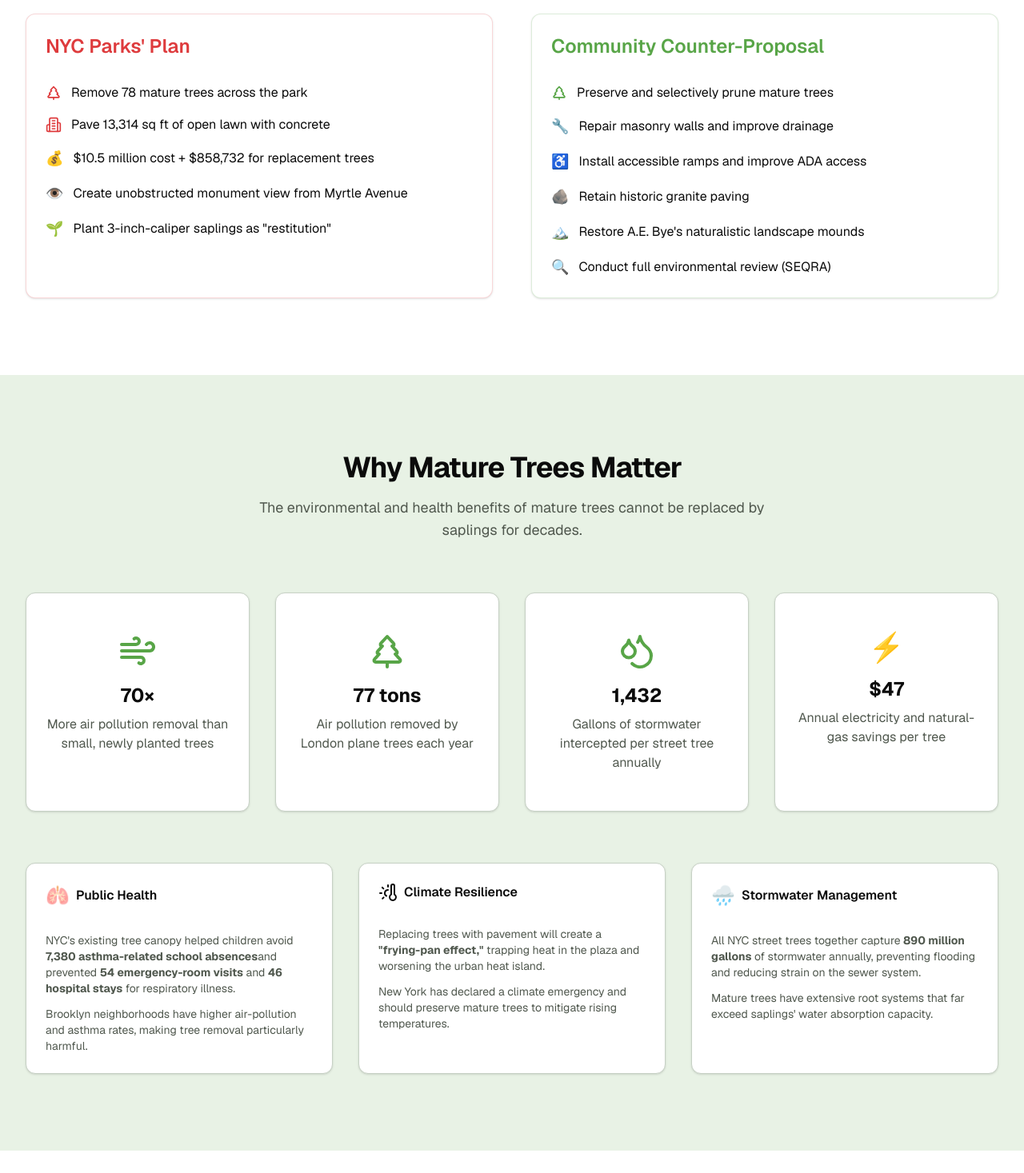
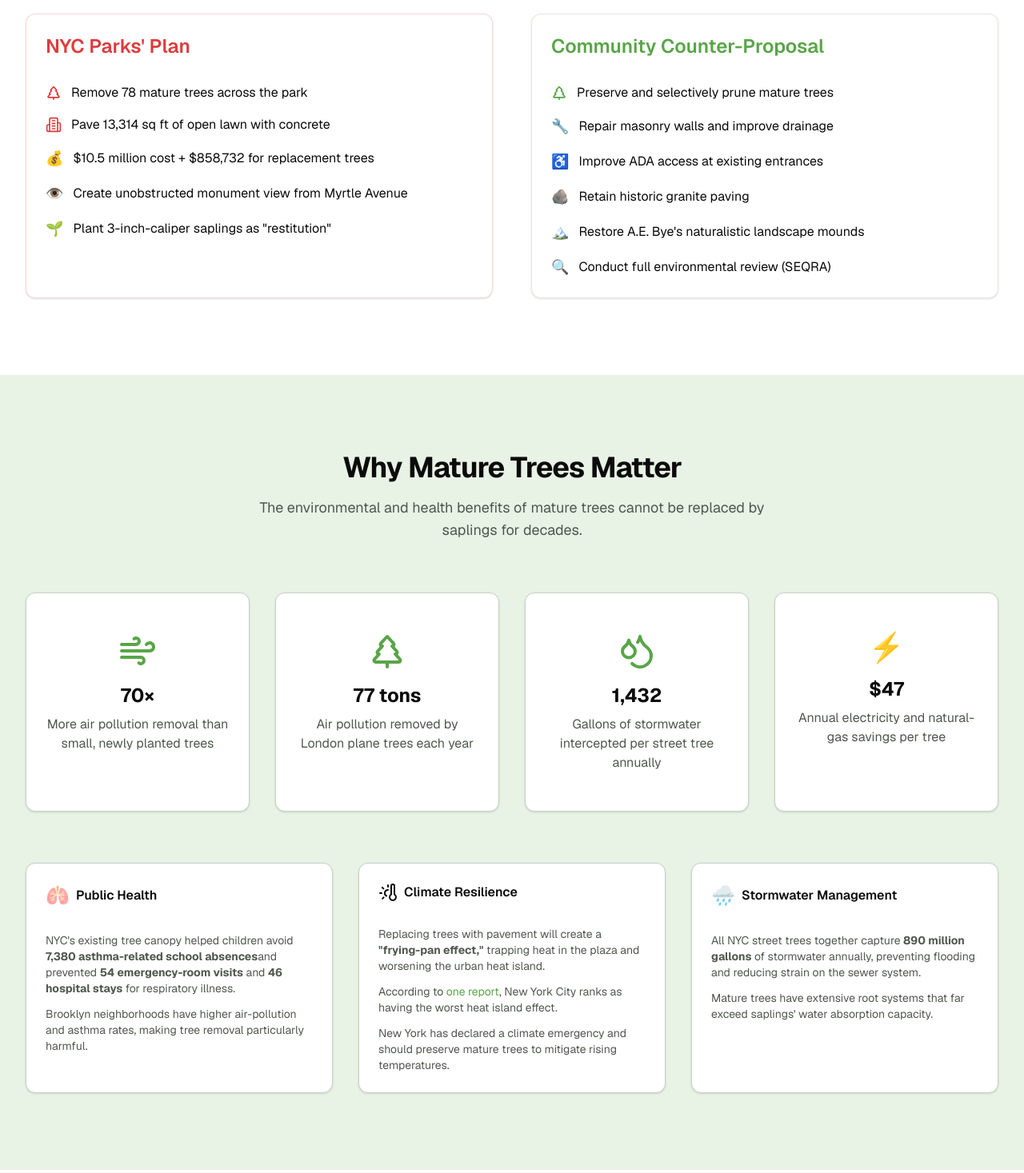
Before and after one commit to brucestarlove/ffgp-website, a Next.js app: page /better-plan in a window 1280 px wide. Shown: the part 2722-4189 px from the top of the page at 80% size. Built offline with nearby package versions, Linux system fonts and the light colour scheme.

Commit message:
Add heat island link to info

```diff
--- a/src/app/better-plan/page.tsx
+++ b/src/app/better-plan/page.tsx
@@ -342,7 +342,7 @@ export default function IssuePage() {
                 </div>
                 <div className="flex items-center gap-3">
                   <span className="text-primary text-lg">♿</span>
-                  <span>Install accessible ramps and improve ADA access</span>
+                  <span>Improve ADA access at existing entrances</span>
                 </div>
                 <div className="flex items-center gap-3">
                   <span className="text-primary text-lg">🪨</span>
@@ -350,7 +350,7 @@ export default function IssuePage() {
                 </div>
                 <div className="flex items-center gap-3">
                   <span className="text-primary text-lg">🏔️</span>
-                  <span>Restore A.E. Bye's naturalistic landscape mounds</span>
+                  <span>Restore A.E. Bye&apos;s naturalistic landscape mounds</span>
                 </div>
                 <div className="flex items-center gap-3">
                   <span className="text-primary text-lg">🔍</span>
@@ -418,7 +418,7 @@ export default function IssuePage() {
               </CardHeader>
               <CardContent className="space-y-3">
                 <p className="text-sm text-muted-foreground">
-                  NYC's existing tree canopy helped children avoid <strong>7,380 asthma-related school absences</strong>
+                  NYC&apos;s existing tree canopy helped children avoid <strong>7,380 asthma-related school absences</strong>
                   and prevented <strong>54 emergency-room visits</strong> and <strong>46 hospital stays</strong> for respiratory illness.
                 </p>
                 <p className="text-sm text-muted-foreground">
@@ -436,8 +436,11 @@ export default function IssuePage() {
               </CardHeader>
               <CardContent className="space-y-3">
                 <p className="text-sm text-muted-foreground">
-                  Replacing trees with pavement will create a <strong>"frying-pan effect,"</strong> trapping heat
+                  Replacing trees with pavement will create a <strong>&quot;frying-pan effect,&quot;</strong> trapping heat
                   in the plaza and worsening the urban heat island.
+                </p>
+                <p className="text-sm text-muted-foreground">
+                  According to <a href="https://gothamist.com/news/new-york-city-has-americas-greatest-heat-islands-by-great-we-mean-the-worst" target="_blank" rel="noopener noreferrer" className="text-primary hover:underline">one report</a>, New York City ranks as having the worst heat island effect.
                 </p>
                 <p className="text-sm text-muted-foreground">
                   New York has declared a climate emergency and should preserve mature trees to mitigate rising temperatures.
@@ -458,7 +461,7 @@ export default function IssuePage() {
                   preventing flooding and reducing strain on the sewer system.
                 </p>
                 <p className="text-sm text-muted-foreground">
-                  Mature trees have extensive root systems that far exceed saplings' water absorption capacity.
+                  Mature trees have extensive root systems that far exceed saplings&apos; water absorption capacity.
                 </p>
               </CardContent>
             </Card>
@@ -474,7 +477,7 @@ export default function IssuePage() {
               Historic and Design Legacy
             </h2>
             <p className="mt-4 text-lg text-muted-foreground max-w-2xl mx-auto">
-              The proposed plaza contradicts the park's original naturalistic design philosophy.
+              The proposed plaza contradicts the park&apos;s original naturalistic design philosophy.
             </p>
           </div>
 
@@ -485,7 +488,7 @@ export default function IssuePage() {
               </CardHeader>
               <CardContent className="space-y-4">
                 <p className="text-muted-foreground">
-                  Fort Greene Park's original design by <strong>Frederick Law Olmsted and Calvert Vaux</strong>
+                  Fort Greene Park&apos;s original design by <strong>Frederick Law Olmsted and Calvert Vaux </strong>
                   emphasized naturalistic landscapes and surprise. Olmsted drew inspiration from English country
                   gardens to create &quot;lungs of the city&quot; where visitors enter an oasis, not a boulevard.
                 </p>
```
